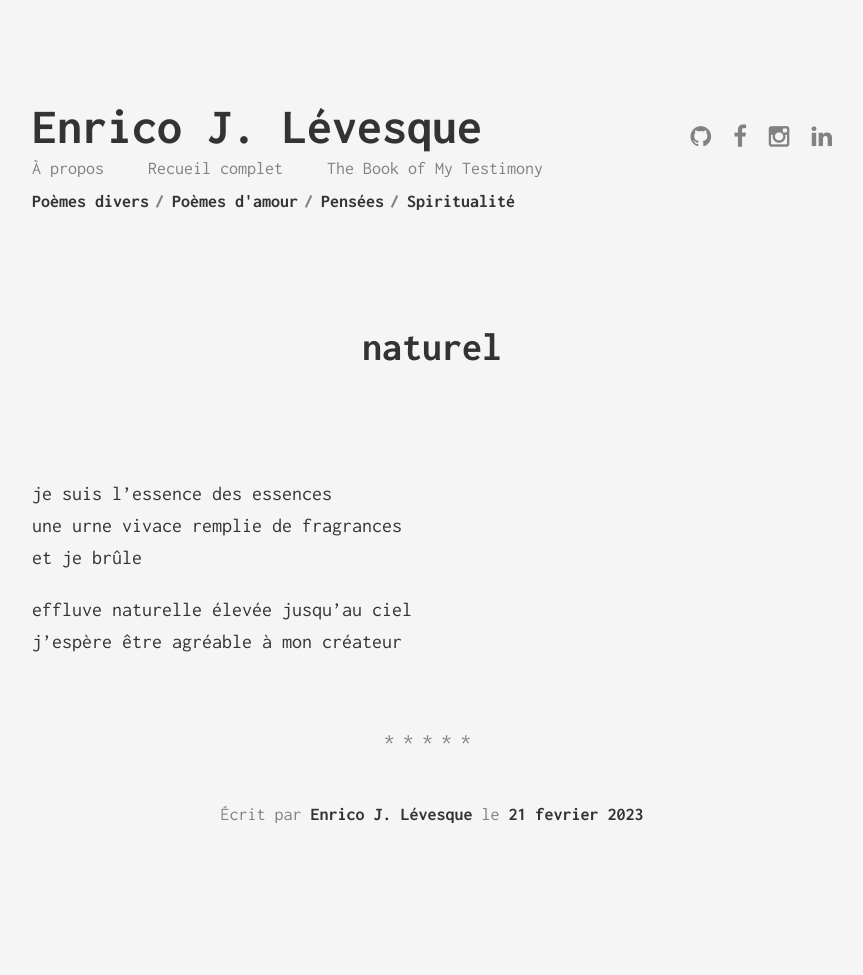
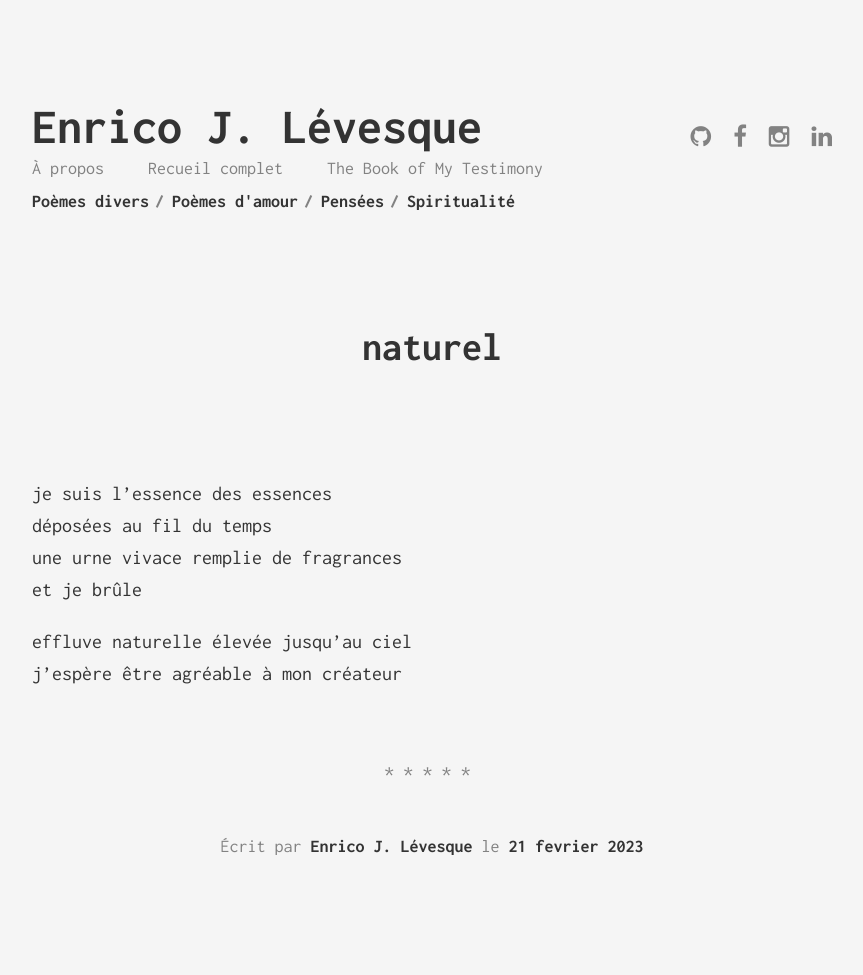
Before and after one commit to enricoJL/enricojl.github.io, a Jekyll site: the page built from _posts/2023-02-21-naturel.md, in a window 1280 px wide. Shown: the whole page, without its empty margins (208-1071 px from the left). Built offline with Jekyll 4.4.1, drawn with Linux system fonts in a browser that asks for light colours; before the commit the page ends 943 px from its top, so only the background shows below that.

Commit message:
Update 2023-02-21-naturel.md
Fix

```diff
--- a/_posts/2023-02-21-naturel.md
+++ b/_posts/2023-02-21-naturel.md
@@ -6,6 +6,7 @@ categories: "spirituel"
 ---
 
 je suis l'essence des essences
+déposées au fil du temps
 une urne vivace remplie de fragrances
 et je brûle
 
```
